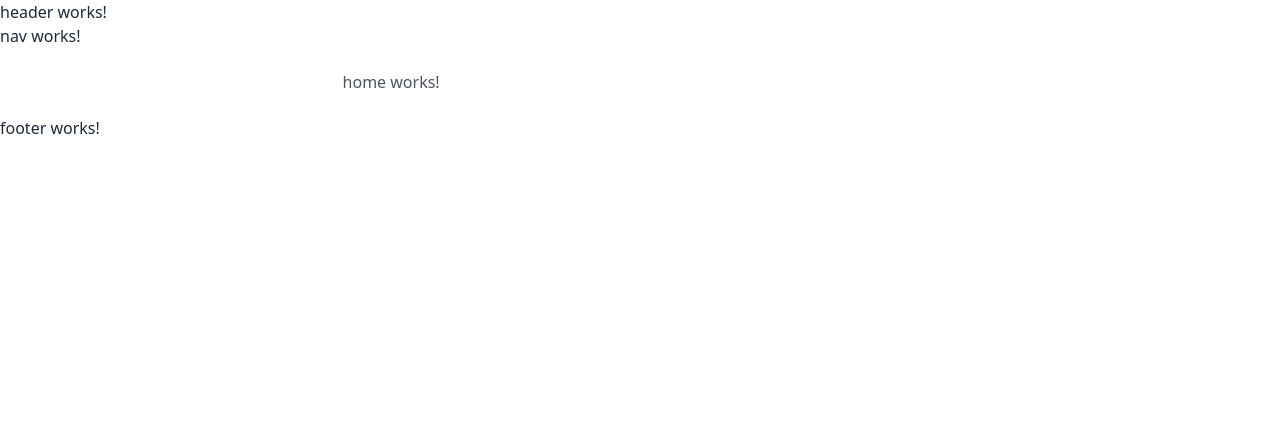
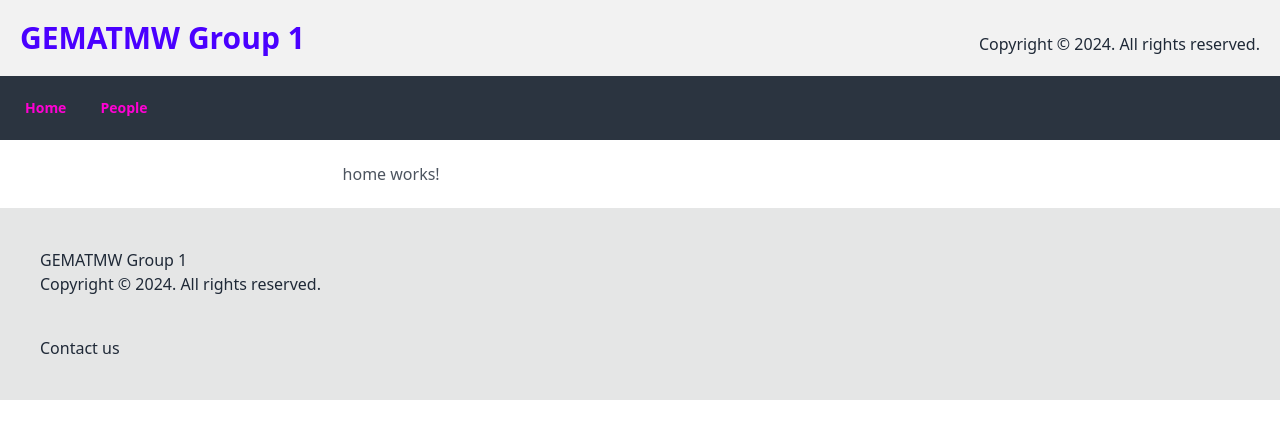
Before and after one commit to CoolTrainerEX/gematmw, an Angular app: page / in a window 1280 px wide. Shown: the top 438 px of the page. Built offline with nearby package versions, Linux system fonts and the light colour scheme.

Commit message:
done outer layer SPA

```diff
--- a/src/app/footer/footer.component.html
+++ b/src/app/footer/footer.component.html
@@ -1 +1,8 @@
-<p>footer works!</p>
+<div class="w-screen bg-base-300 p-10">
+  <p>GEMATMW Group 1<br />Copyright &copy; 2024. All rights reserved.</p>
+  <a
+    class="mt-10 block hover:underline"
+    href="mailto:justin_ryan_uy@dlsu.edu.ph"
+    >Contact us</a
+  >
+</div>
--- a/src/app/header/header.component.html
+++ b/src/app/header/header.component.html
@@ -1 +1,6 @@
-<p>header works!</p>
+<div class="flex w-screen flex-wrap bg-base-200 p-5">
+  <h1 class="text-3xl font-extrabold text-primary">GEMATMW Group 1</h1>
+  <p class="ml-auto self-end max-sm:ml-0">
+    Copyright &copy; 2024. All rights reserved.
+  </p>
+</div>
--- a/src/app/nav/nav.component.html
+++ b/src/app/nav/nav.component.html
@@ -1 +1,4 @@
-<p>nav works!</p>
+<div class="navbar sticky top-0 bg-neutral">
+  <button routerLink="">Home</button>
+  <button routerLink="people">People</button>
+</div>
--- a/src/app/nav/nav.component.scss
+++ b/src/app/nav/nav.component.scss
@@ -0,0 +1,3 @@
+button {
+  @apply btn btn-ghost rounded-none font-semibold text-secondary hover:bg-primary hover:text-primary-content;
+}
--- a/src/app/nav/nav.component.ts
+++ b/src/app/nav/nav.component.ts
@@ -1,9 +1,10 @@
 import { Component } from '@angular/core';
+import { RouterLink } from '@angular/router';
 
 @Component({
   selector: 'app-nav',
   standalone: true,
-  imports: [],
+  imports: [RouterLink],
   templateUrl: './nav.component.html',
   styleUrl: './nav.component.scss',
 })
```
